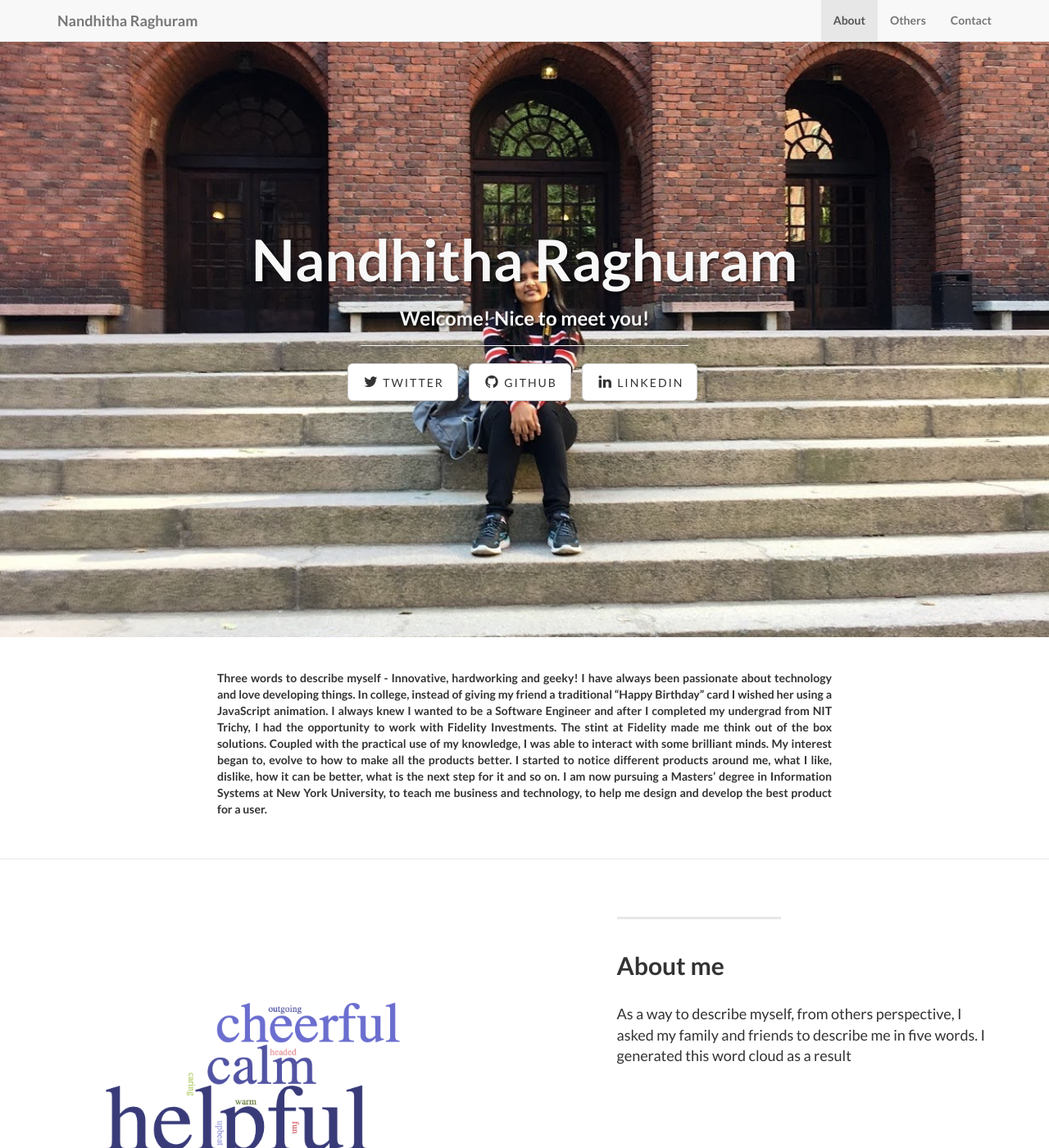
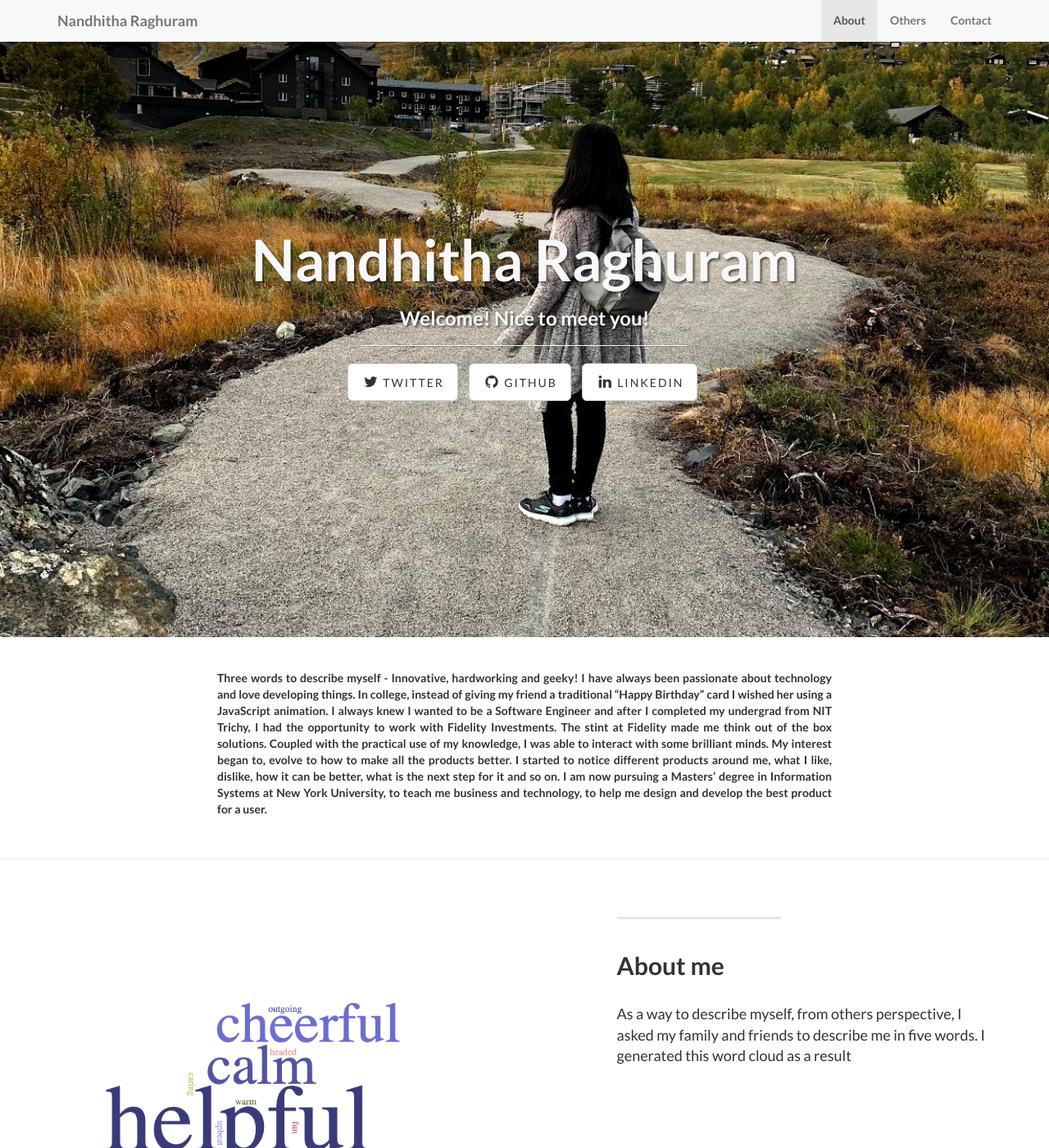
Before and after one commit to NandhithaR/Portfolio, a Jekyll site: the page built from index.html, in a window 1280 px wide and 1400 px high. Shown: the whole window at 82% size. Built offline with Jekyll 4.4.1, drawn with Linux system fonts in a browser that asks for light colours; nearby versions of some CDN libraries; library files that are not in the unit come from our copies.

Commit message:
new background

```diff
--- a/css/landing-page.css
+++ b/css/landing-page.css
@@ -31,7 +31,7 @@ h6 {
     padding-bottom: 50px;
     text-align: center;
     color: #f8f8f8;
-    background: url(../img/background_image.JPG) no-repeat center center;
+    background: url(../img/norway3.jpg) no-repeat center center;
     background-size: cover;
 }
 
```
Also changed, not shown: img/norway3.jpg (added).
